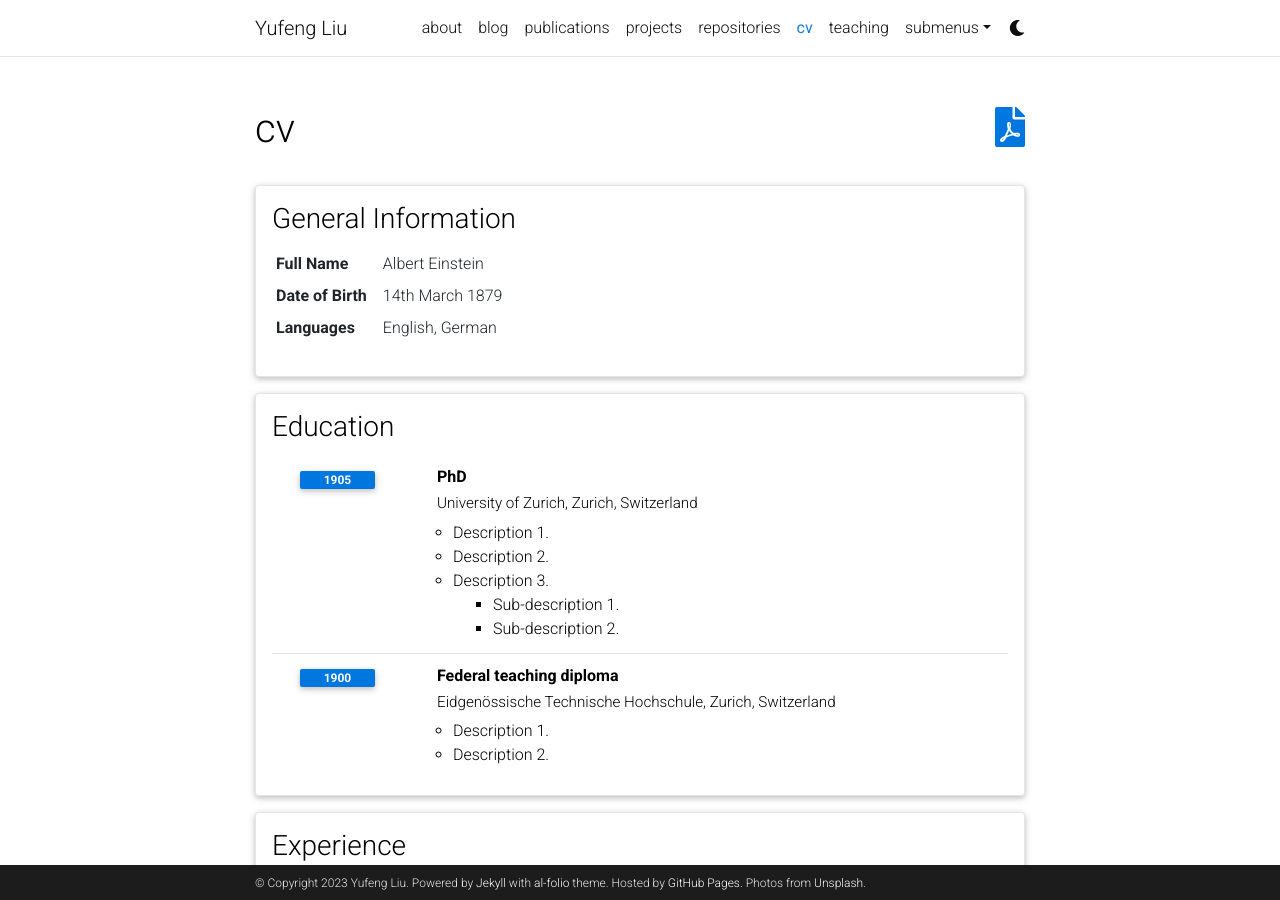
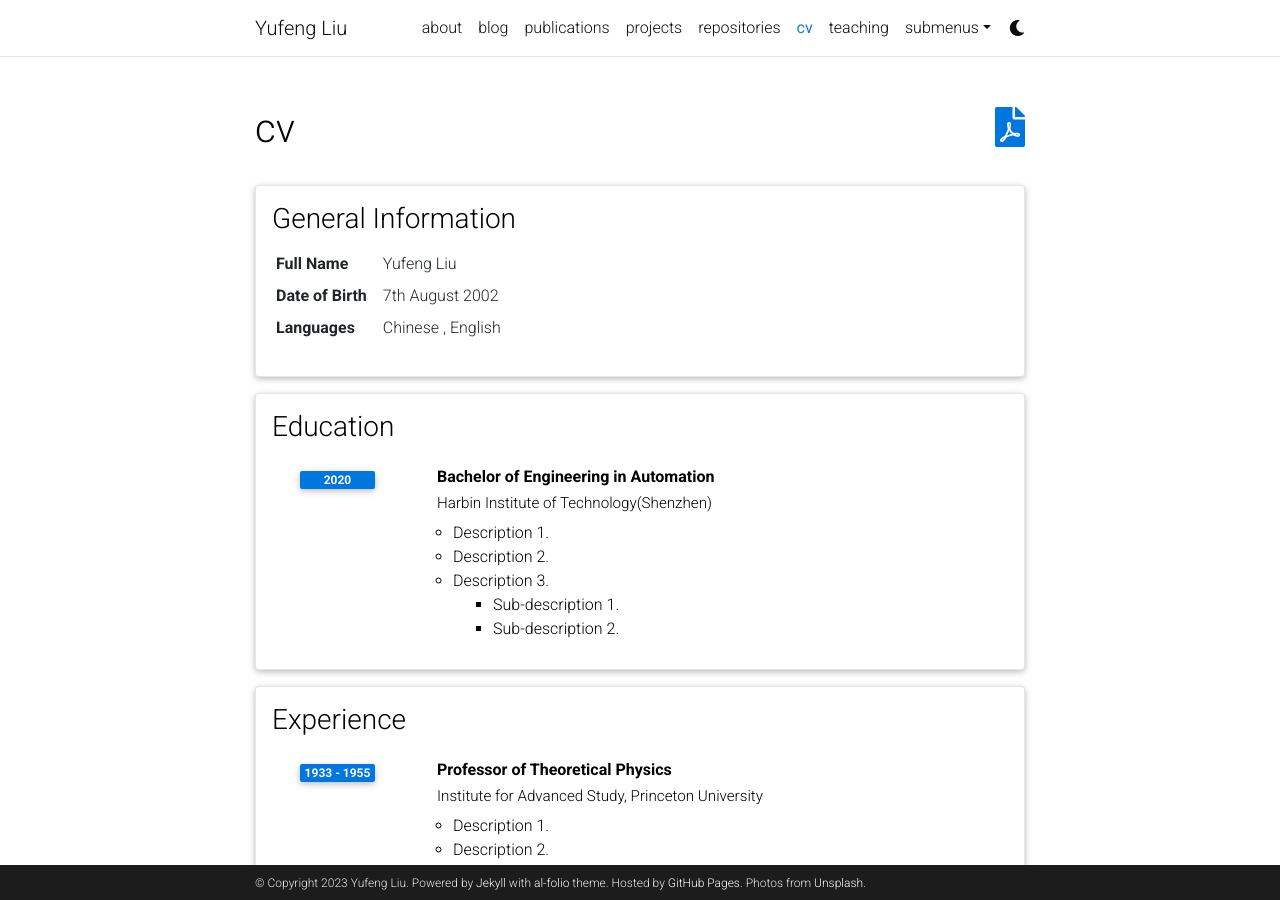
Before and after one commit to raymond-lau-lyf/raymond-lau-lyf.github.io, a Jekyll site: the page built from _pages/cv.md, in a window 1280 px wide and 900 px high. Built offline with Jekyll 4.4.1, drawn with Linux system fonts in a browser that asks for light colours; full-size pictures stand in for the smaller copies a plugin makes; comment, search, counter and statistics services are not loaded; a style sheet for code colours, icons or effects is not loaded.

Commit message:
add homepage

```diff
--- a/_data/cv.yml
+++ b/_data/cv.yml
@@ -1,97 +1,97 @@
 - title: General Information
   type: map
   contents:
-    - name: Full Name
-      value: Albert Einstein
-    - name: Date of Birth
-      value: 14th March 1879
-    - name: Languages
-      value: English, German
+  - name: Full Name
+    value: Yufeng Liu
+  - name: Date of Birth
+    value: 7th August 2002
+  - name: Languages
+    value: Chinese , English
 
 - title: Education
   type: time_table
   contents:
-    - title: PhD
-      institution: University of Zurich, Zurich, Switzerland
-      year: 1905
-      description:
-        - Description 1.
-        - Description 2.
-        - title: Description 3.
-          contents:
-            - Sub-description 1.
-            - Sub-description 2.
-    - title: Federal teaching diploma
-      institution: Eidgenössische Technische Hochschule, Zurich, Switzerland
-      year: 1900
-      description:
-        - Description 1.
-        - Description 2.
+  - title: Bachelor of Engineering in Automation
+    institution: Harbin Institute of Technology(Shenzhen)
+    year: 2020
+    description:
+    - Description 1.
+    - Description 2.
+    - title: Description 3.
+      contents:
+      - Sub-description 1.
+      - Sub-description 2.
+      # - title: Federal teaching diploma
+      #   institution: Eidgenössische Technische Hochschule, Zurich, Switzerland
+      #   year: 1900
+      #   description:
+      #     - Description 1.
+      #     - Description 2.
 
 - title: Experience
   type: time_table
   contents:
-    - title: Professor of Theoretical Physics
-      institution: Institute for Advanced Study, Princeton University
-      year: 1933 - 1955
-      description:
-        - Description 1.
-        - Description 2.
-        - title: Description 3.
-          contents:
-            - Sub-description 1.
-            - Sub-description 2.
-    - title: Visiting Professor
-      institution: California Institute of Technology, Pasadena, California, US
-      year: 1933
-      description:
-        - Description 1.
-        - Description 2.
+  - title: Professor of Theoretical Physics
+    institution: Institute for Advanced Study, Princeton University
+    year: 1933 - 1955
+    description:
+    - Description 1.
+    - Description 2.
+    - title: Description 3.
+      contents:
+      - Sub-description 1.
+      - Sub-description 2.
+  - title: Visiting Professor
+    institution: California Institute of Technology, Pasadena, California, US
+    year: 1933
+    description:
+    - Description 1.
+    - Description 2.
 
-    - title: Director
-      institution: Kaiser Wilhelm Institute for Physics, Berlin, Germany.
-      year: 1917-1933
+  - title: Director
+    institution: Kaiser Wilhelm Institute for Physics, Berlin, Germany.
+    year: 1917-1933
 
-    - title: Professor of Theoretical Physics
-      institution: Karl-Ferdinand University, Prague, Czechoslovakia
-      year: 1911 - 1917
-      description:
+  - title: Professor of Theoretical Physics
+    institution: Karl-Ferdinand University, Prague, Czechoslovakia
+    year: 1911 - 1917
+    description:
 
-    - title: Associate Professor of Theoretical Physics
-      institution: University of Zurich, Zurich, Switzerland
-      year: 1909 - 1911
+  - title: Associate Professor of Theoretical Physics
+    institution: University of Zurich, Zurich, Switzerland
+    year: 1909 - 1911
 
 - title: Open Source Projects
   type: time_table
   contents:
-    - title: <a href="https://github.com/alshedivat/al-folio">al-folio</a>
-      year: 2015-now
-      description: A beautiful, simple, clean, and responsive Jekyll theme for academics.
+  - title: <a href="https://github.com/alshedivat/al-folio">al-folio</a>
+    year: 2015-now
+    description: A beautiful, simple, clean, and responsive Jekyll theme for academics.
 
 - title: Honors and Awards
   type: time_table
   contents:
-    - year: 1921
-      items:
-        - Nobel Prize in Physics
-        - Matteucci Medal
-    - year: 2029
-      items:
-        - Max Planck Medal
+  - year: 1921
+    items:
+    - Nobel Prize in Physics
+    - Matteucci Medal
+  - year: 2029
+    items:
+    - Max Planck Medal
 
 - title: Academic Interests
   type: nested_list
   contents:
-    - title: Topic 1.
-      items:
-        - Description 1.
-        - Description 2.
-    - title: Topic 2.
-      items:
-        - Description 1.
-        - Description 2.
+  - title: Topic 1.
+    items:
+    - Description 1.
+    - Description 2.
+  - title: Topic 2.
+    items:
+    - Description 1.
+    - Description 2.
 
 - title: Other Interests
   type: list
   contents:
-    - <u>Hobbies:</u> Hobby 1, Hobby 2, etc.
+  - <u>Hobbies:</u> Hobby 1, Hobby 2, etc.
```
Also changed, not shown: _pages/about.md (+4 -0 lines).
